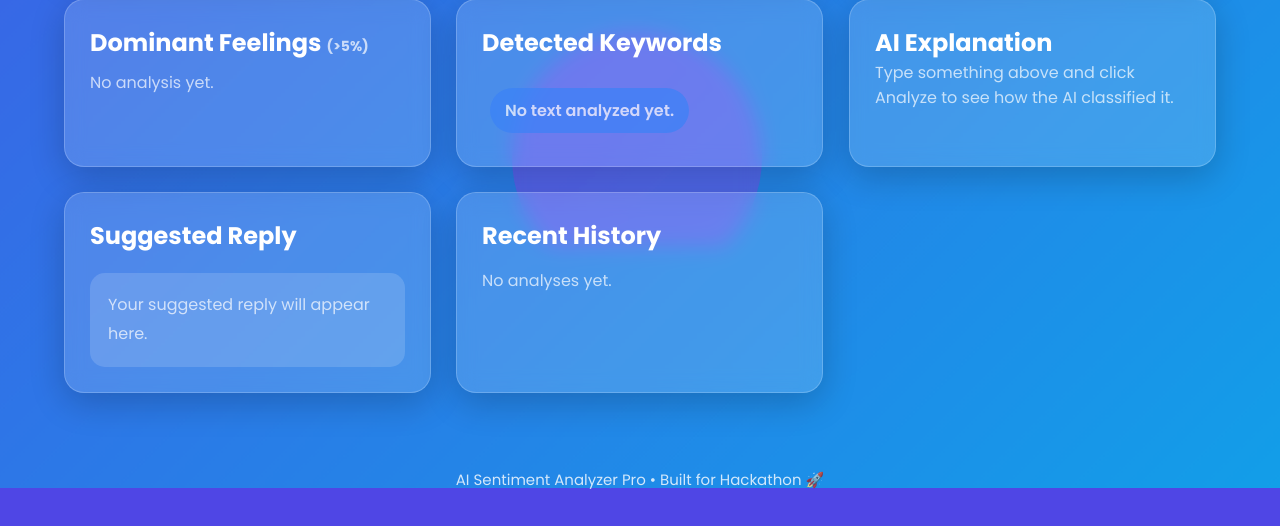
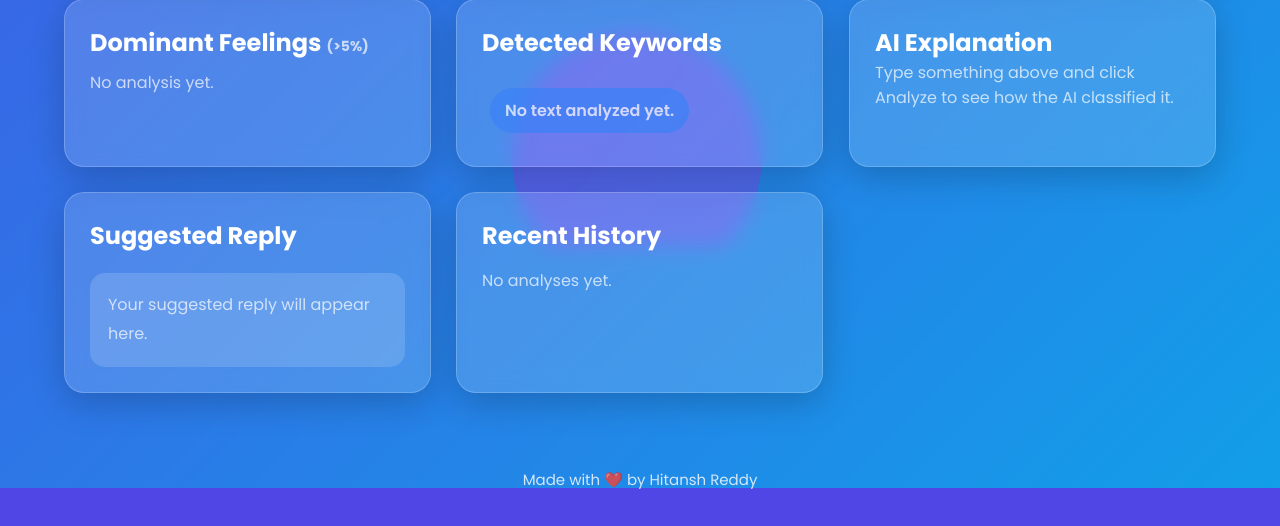
Before and after one commit to hitansh13224/ai-sentiment-analyzer, a Flask app: page / in a window 1280 px wide. Shown: the part 553-1079 px from the top of the page. Run offline with Flask 3, Linux system fonts and the light colour scheme; some libraries are stand-ins or nearby versions.

Commit message:
Update index.html

```diff
--- a/templates/index.html
+++ b/templates/index.html
@@ -515,7 +515,7 @@ header h1{
 </div>
 
 <footer>
-    AI Sentiment Analyzer Pro • Built for Hackathon 🚀
+    Made with ❤️ by Hitansh Reddy
 </footer>
 
 <script>
```
